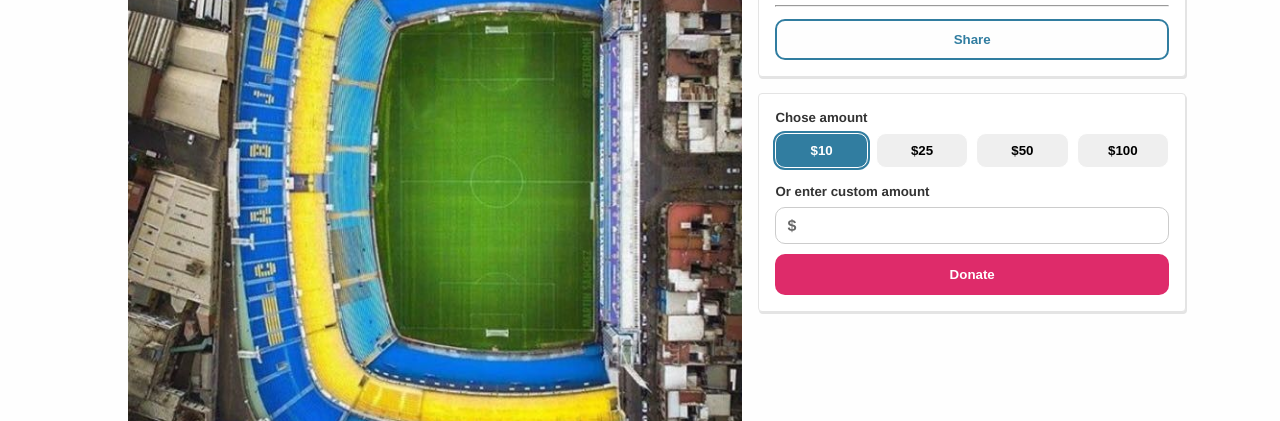
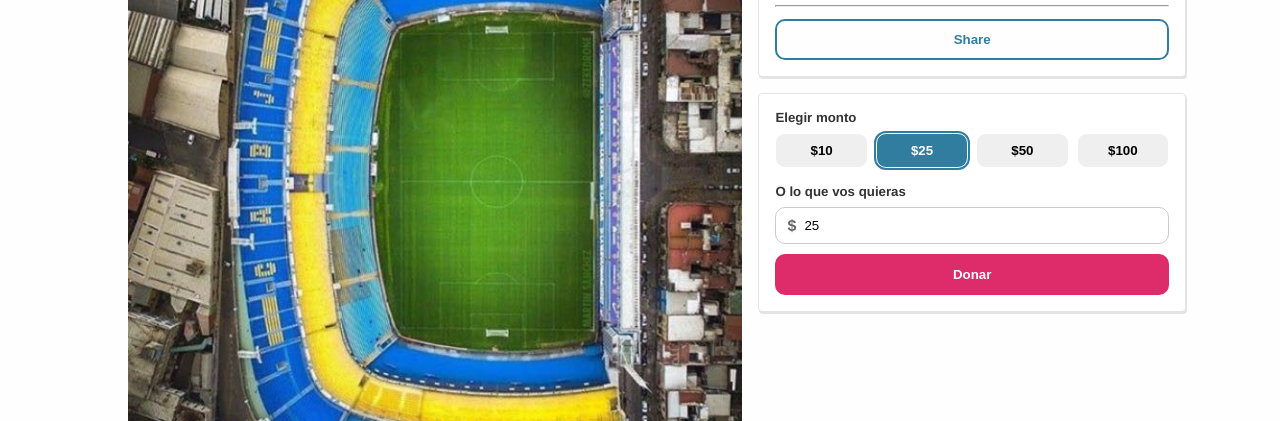
Before and after one commit to JoaquinPettinari/uem-modulo1-unidad-1, a plain HTML site: page index.html in a window 1280 px wide. Shown: the part 379-800 px from the top of the page. Drawn offline with Linux system fonts and the light colour scheme.

Commit message:
Create logic on donation buttons

```diff
--- a/components/ProjectBody/ProjectBody.css
+++ b/components/ProjectBody/ProjectBody.css
@@ -80,6 +80,12 @@
   color: #fff;
 }
 
+.project-body .predefined-amount.selected {
+  background-color: #317da0;
+  color: white;
+  outline: 2px solid #317da0;
+}
+
 .project-body .donation-predefined-container {
   display: flex;
   gap: 8px;
--- a/components/ProjectBody/ProjectBody.js
+++ b/components/ProjectBody/ProjectBody.js
@@ -1,6 +1,5 @@
 
-
-function ProjectBody(){
+function ProjectBody() {
   return `
     <section class="project-body">
       <img
@@ -8,35 +7,98 @@ function ProjectBody(){
         alt="La cancha de boca desde arriba"
         class="stadium-image"
       />
+
       <aside class="aside">
+
         <section class="donation-box">
-          <h3 class="description">Estamos recaudando fondos para que la Bombonera deje de ser una obra en construcción eterna.</h3>
+          <h3 class="description">
+            Estamos recaudando fondos para que la Bombonera deje de ser una obra en construcción eterna.
+          </h3>
+
           <div class="target-container">
             <div class="current">
               <span class="target-status">Necesitamos tu dinero</span>
-              <span class="actual-donation">$55.232</span>
+              <span id="total-donations" class="actual-donation">$55.232</span>
               <span class="target">Objetivo: $1.500.000</span>
             </div>
             <span>aca va el stroke</span>
-            </div>
-            <hr />
-            <button class="share">Share</button>
+          </div>
+
+          <hr />
+          <button class="share">Share</button>
         </section>
+
         <section class="donation-box">
-          <h5>Chose amount</h5>
+          <h5>Elegir monto</h5>
+
           <div class="donation-predefined-container">
-            <button class="donation-button-selected" value="10">$10</button>
-            <button value="25">$25</button>
-            <button value="50">$50</button>
-            <button value="100">$100</button>
+            <button data-amount="10" class="predefined-amount">$10</button>
+            <button data-amount="25" class="predefined-amount selected">$25</button>
+            <button data-amount="50" class="predefined-amount">$50</button>
+            <button data-amount="100" class="predefined-amount">$100</button>
           </div>
-          <h5>Or enter custom amount</h5>
+
+          <h5>O lo que vos quieras</h5>
           <div class="input-wrapper">
-            <input id="input-donation" type="number" class="amount-donation" min="0" max-length="6"/>
+            <input
+              id="input-donation"
+              type="number"
+              class="amount-donation"
+              min="0"
+              max-length="6"
+            />
           </div>
-          <button class="donate-button">Donate</button>
+
+          <button id="donate-btn" class="donate-button">Donar</button>
         </section>
+
       </aside>
     </section>
   `
 }
+
+function setupDonationLogic() {
+  const input = document.getElementById("input-donation");
+  const buttons = document.querySelectorAll(".predefined-amount");
+  const donateBtn = document.getElementById("donate-btn");
+  const totalDisplay = document.getElementById("total-donations");
+  const defaultBtn = document.querySelector(".selected");
+  const defaultValue = defaultBtn.getAttribute('data-amount');
+  input.value = defaultValue
+
+  let total = 55_232;
+
+  buttons.forEach(btn => {
+    btn.addEventListener("click", () => {
+      buttons.forEach(b => b.classList.remove("selected"));
+
+      btn.classList.add("selected");
+
+      input.value = btn.dataset.amount;
+    });
+  });
+
+  input.addEventListener("input", () => {
+    buttons.forEach(b => b.classList.remove("selected"));
+  });
+
+  donateBtn.addEventListener("click", () => {
+    const amount = Number(input.value);
+
+    if (!amount || amount <= 0) {
+      alert("Poné un monto válido, por el amor a Riquelme.");
+      return;
+    }
+
+    total += amount;
+
+    totalDisplay.textContent = `$${total.toLocaleString("es-AR")}`;
+
+    input.value = defaultValue;
+
+    alert("Gracias por poner tu granito, realmente lo vamos a usar");
+
+    buttons.forEach(b => b.classList.remove("selected"));
+    defaultBtn.classList.add("selected")
+  });
+}
--- a/main.js
+++ b/main.js
@@ -6,3 +6,4 @@ function render() {
 }
 
 render();
+setupDonationLogic();
```
